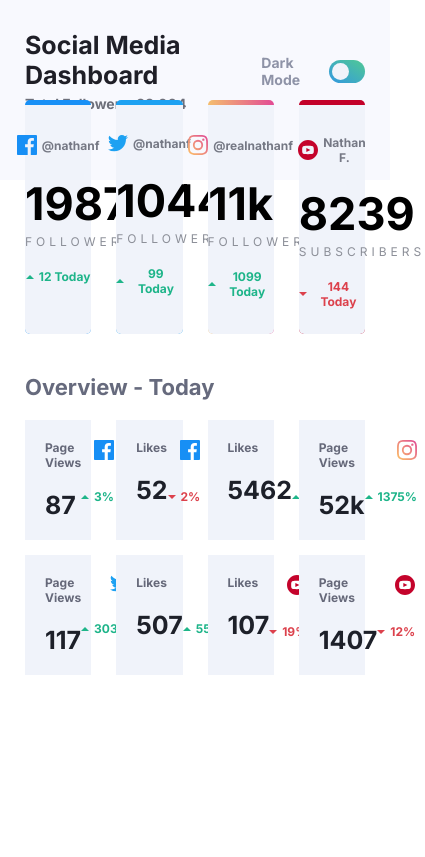
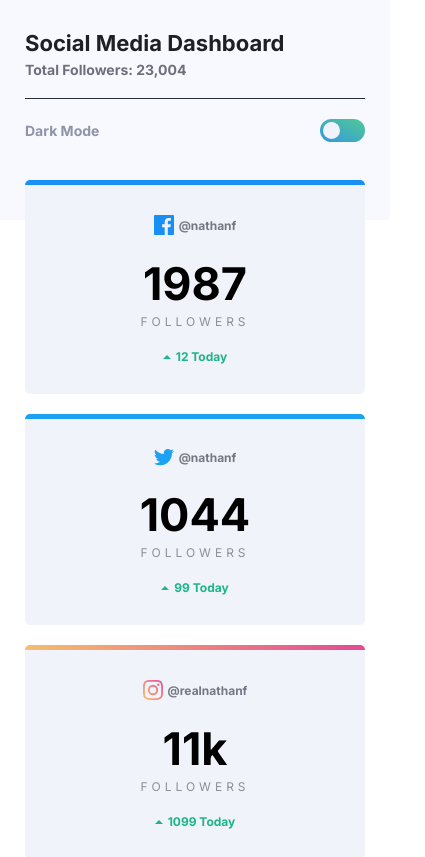
Before and after one commit to mishochal/Social-Media, a plain HTML site: page index.html in a window 390 px wide. Shown: the top 857 px of the page, 425 px wide, since content can reach past the window. Drawn offline with Linux system fonts and the light colour scheme.

Commit message:
add responsivity

```diff
--- a/style.css
+++ b/style.css
@@ -259,3 +259,67 @@ body:has(.switch-checkbox:checked) {
 .header:has(.switch-checkbox:checked)~.body .card-content h3 {
     color: #feffff;
 }
+
+
+/* DIFFERENT SCREEN SIZES */
+
+@media screen and (max-width: 760px) {
+
+    .soc-media-cards {
+        flex-wrap: wrap;
+    }
+
+    .soc-media-card {
+        width: calc((100% - 25px) / 2);
+    }
+
+    .overview-cards {
+        grid-template-columns: repeat(2, calc((100% - 25px) / 2));
+    }
+
+}
+
+
+@media screen and (max-width: 520px) {
+
+    .header {
+        min-height: 220px;
+    }
+
+    .header-content {
+        flex-direction: column;
+        align-items: normal;
+        width: 100%;
+    }
+
+    .header-desc {
+        padding-bottom: 20px;
+        border-bottom: solid 1px #252b43;
+    }
+
+    .header-desc h1 {
+        font-size: 22px;
+    }
+
+    .theme-switch-container {
+        padding-top: 20px;
+        justify-content: space-between;
+    }
+
+    .body {
+        top: 180px;
+    }
+
+    .soc-media-cards {
+        flex-direction: column;
+    }
+
+    .soc-media-card {
+        width: 100%;
+    }
+
+    .overview-cards {
+        grid-template-columns: 100%;
+    }
+
+}
```
